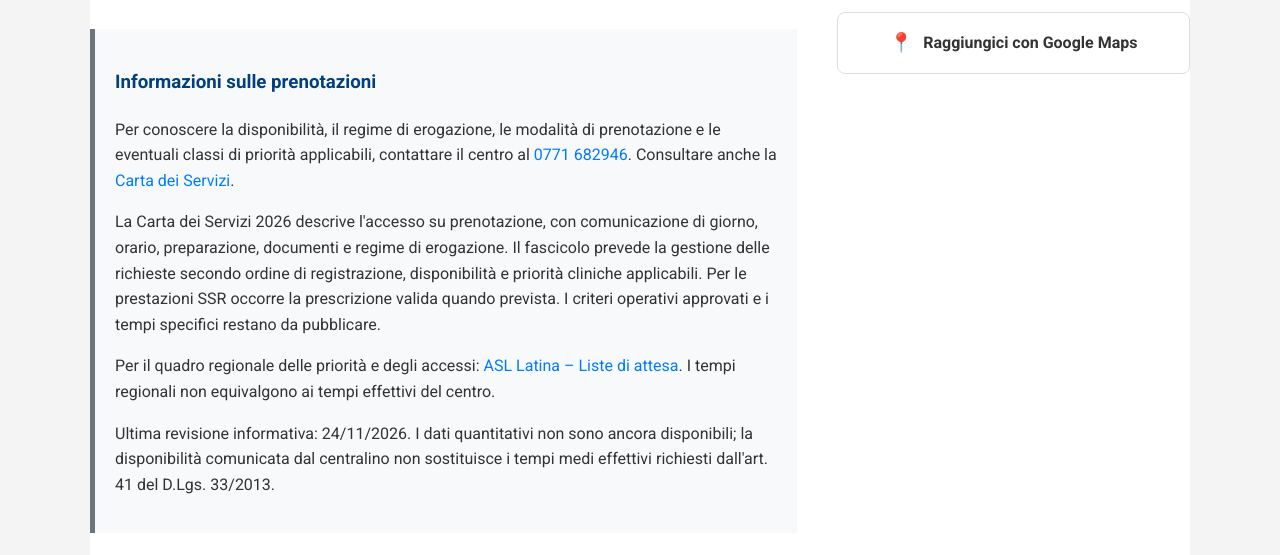
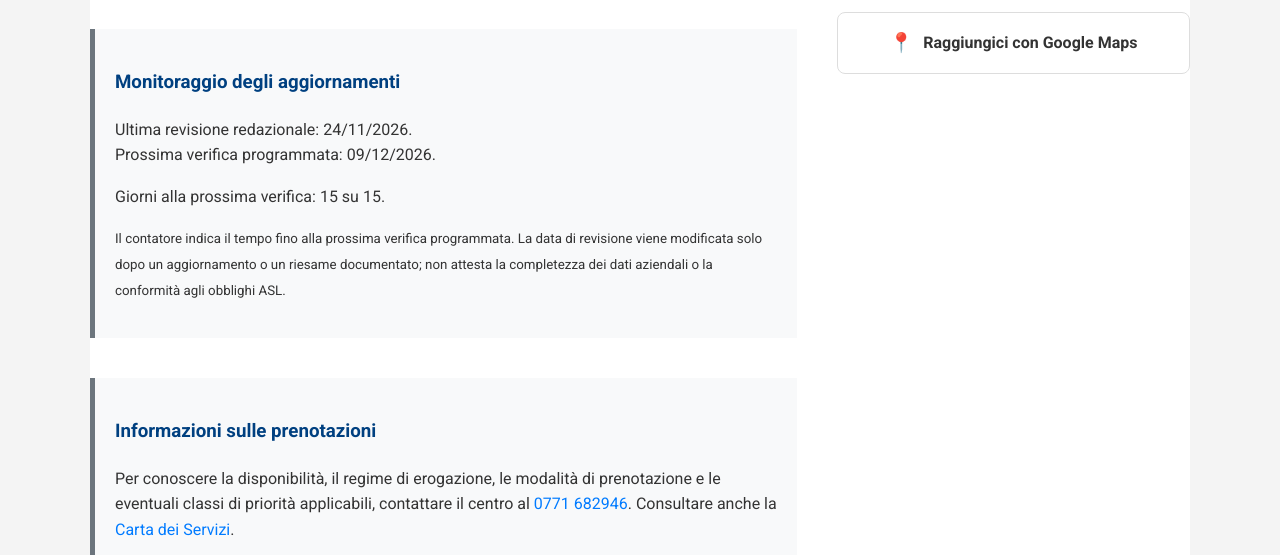
Before and after one commit to centrodiagnosticolameridiana/scauri, a plain HTML site: page liste-di-attesa.html in a window 1280 px wide. Shown: the part 184-739 px from the top of the page. Drawn offline with Linux system fonts and the light colour scheme.

Commit message:
Trasparenza: contatore verifiche quindicinali con scadenza reale

```diff
--- a/liste-di-attesa.html
+++ b/liste-di-attesa.html
@@ -56,6 +56,13 @@
         <div class="main-content">
             <div class="page-header" style="margin-left: -20px; margin-right: -20px; margin-top: -40px; text-align: left;">
                 <h1>Liste di attesa</h1>
+            </div>
+            <div class="disclaimer-box" id="scadenza-revisione" data-revisione="2026-11-24">
+                <h3>Monitoraggio degli aggiornamenti</h3>
+                <p>Ultima revisione redazionale: <time datetime="2026-11-24">24/11/2026</time>.<br>
+                Prossima verifica programmata: <time id="prossima-verifica" datetime="2026-12-09">09/12/2026</time>.</p>
+                <p id="stato-revisione">Verifica periodica delle informazioni: ogni 15 giorni.</p>
+                <p><small>Il contatore indica il tempo fino alla prossima verifica programmata. La data di revisione viene modificata solo dopo un aggiornamento o un riesame documentato; non attesta la completezza dei dati aziendali o la conformità agli obblighi ASL.</small></p>
             </div>
             <div class="disclaimer-box">
                 <h3>Informazioni sulle prenotazioni</h3>
@@ -126,5 +133,29 @@
     });
 </script>
 
+<script>
+(function () {
+    const panel = document.getElementById('scadenza-revisione');
+    if (!panel) return;
+    const day = 86400000;
+    const start = Date.parse(panel.dataset.revisione + 'T00:00:00Z');
+    if (!Number.isFinite(start)) return;
+    const due = start + 15 * day;
+    const fmt = new Intl.DateTimeFormat('it-IT', {year:'numeric',month:'2-digit',day:'2-digit',timeZone:'UTC'});
+    const next = document.getElementById('prossima-verifica');
+    next.textContent = fmt.format(new Date(due));
+    next.dateTime = new Date(due).toISOString().slice(0,10);
+    function refresh() {
+        const parts = new Intl.DateTimeFormat('en-GB', {timeZone:'Europe/Rome',year:'numeric',month:'2-digit',day:'2-digit'}).formatToParts(new Date());
+        const p = Object.fromEntries(parts.map(x => [x.type,x.value]));
+        const today = Date.UTC(+p.year,+p.month-1,+p.day);
+        const left = Math.round((due-today)/day);
+        const out = document.getElementById('stato-revisione');
+        out.textContent = left > 0 ? 'Giorni alla prossima verifica: ' + left + ' su 15.' : left === 0 ? 'Verifica programmata per oggi.' : 'Verifica da effettuare: scadenza superata di ' + (-left) + ' giorni.';
+    }
+    refresh();
+    setInterval(refresh,60000);
+})();
+</script>
 </body>
 </html>
```
